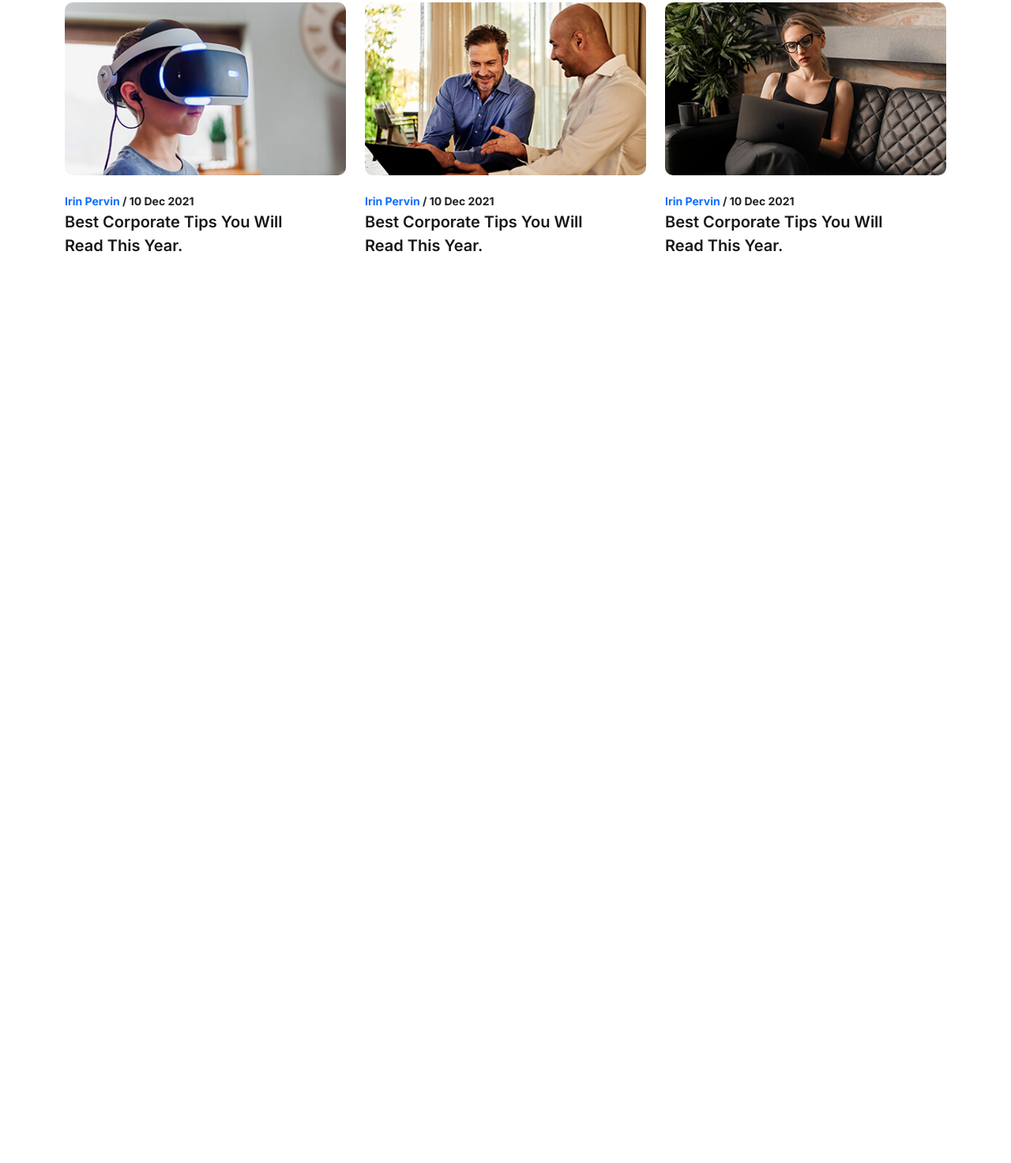
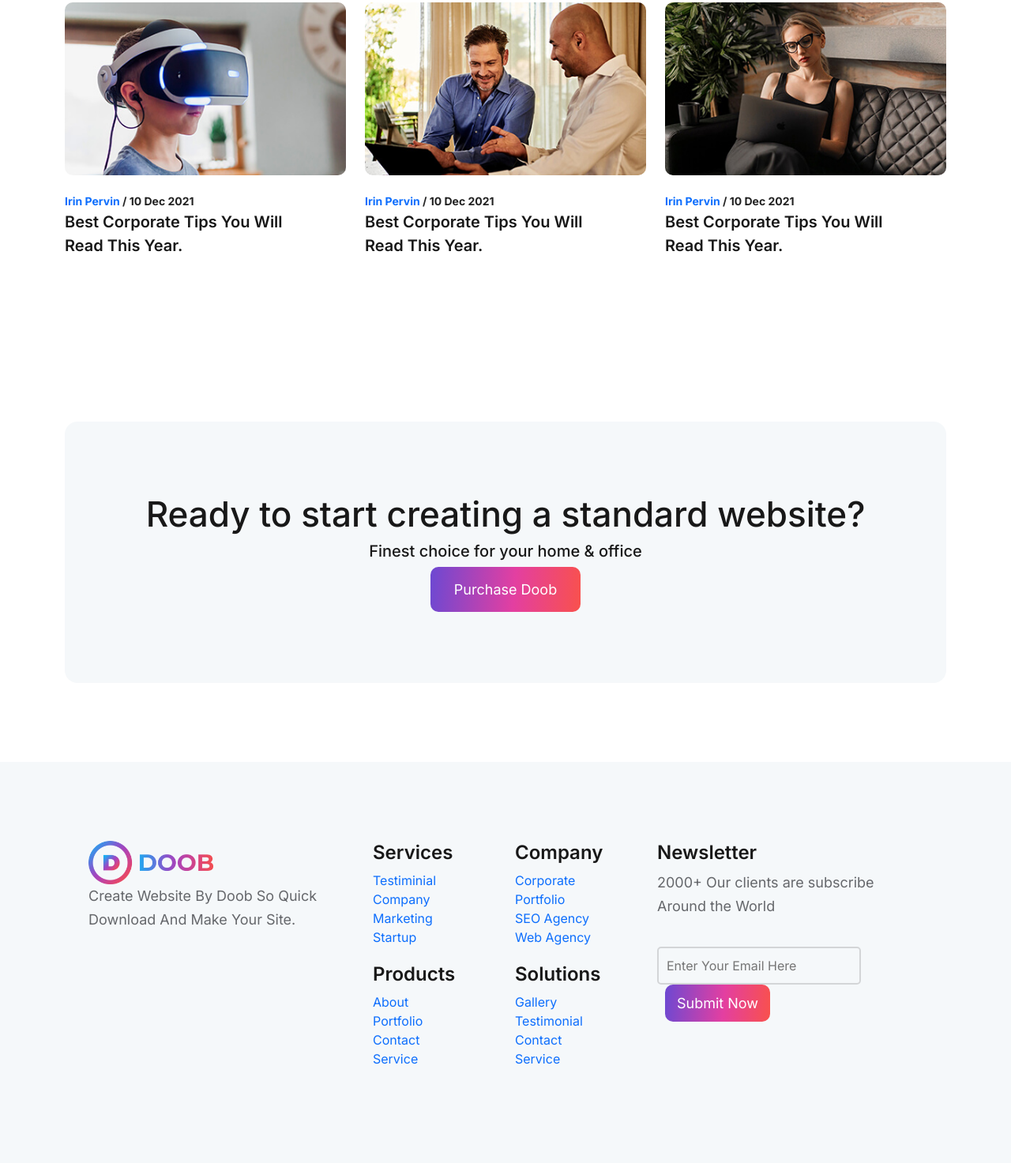
Before and after one commit to Alamin-Coding/Doob, a plain HTML site: page index.html in a window 1280 px wide. Shown: the part 6041-7514 px from the top of the page at 79% size. Before the commit the page ends 6475 px from the top, so only its background shows below. Drawn offline with nearby package versions, Linux system fonts and the light colour scheme.

Commit message:
Footer section Added

```diff
--- a/css/reset.css
+++ b/css/reset.css
@@ -154,7 +154,7 @@ button{
 	max-width: 385px;
 	margin: auto;
 }
- a.button{
+.button{
     padding: 15px 30px;
     border-radius: 10px;
     background: linear-gradient(95deg, var(--color-primary) 15%, var(--color-tertiary) 45%, var(--color-pink) 75%, var(--color-secondary) 100%) 95%/200% 100%;
--- a/css/style.css
+++ b/css/style.css
@@ -818,5 +818,37 @@ svg.feather.feather-cast{
 
 
 
-/* Service part start */
-/* Service part End */
+/* purchase part start */
+#purchase{
+    padding: 100px 0;
+}
+.purchase_item{
+    padding: 90px;
+    background: #f5f8fa;
+    border-radius: 16px;
+}
+/* purchase part End */
+
+
+/* Footer part start */
+#footer{
+    background: #f5f8fa;
+    padding: 100px;
+}
+.footer_item .logo{
+    width: 158px;
+}
+.footer_item .inner_item{
+    padding-bottom: 20px;
+}
+.footer_item .inner_item input{
+    border: 2px solid #00000024;
+    background: transparent;
+    padding: 10px;
+    border-radius: 5px;
+}
+.footer_item .inner_item button{
+    padding: 10px 15px;
+}
+
+/* Footer part End */
--- a/index.html
+++ b/index.html
@@ -869,15 +869,98 @@
     <!-- News part End -->
 
 
+    <!-- Purchase part start -->
+    <section id="purchase">
+        <div class="container">
+            <div class="row">
+                <div class="col-lg-12">
+                    <div class="purchase_item text-center">
+                        <h2>Ready to start creating a standard website?</h2>
+                        <h5>Finest choice for your home & office</h5>
+                        <a class="button" href="#">Purchase Doob</a>
+                    </div>
+                </div>
+            </div>
+        </div>
+    </section>
+    <!-- Purchase part End -->
 
 
+    <!-- Footer part start -->
+    <section id="footer">
+        <div class="container">
+            <div class="row">
+                <div class="col-lg-4">
+                    <div class="footer_item">
+                        <div class="logo">
+                            <img class="img-fluid" src="images/logo-dark.png" alt="logo">
+                        </div>
+                        <p>Create Website By Doob So Quick Download And Make Your Site.</p>
+                    </div>
+                </div>
+                <div class="col-lg-2">
+                    <div class="footer_item">
+                        <div class="inner_item">
+                            <h4>Services</h4>
+                            <ul>
+                                <li><a href="#">Testiminial</a></li>
+                                <li><a href="#">Company</a></li>
+                                <li><a href="#">Marketing</a></li>
+                                <li><a href="#">Startup</a></li>
+                            </ul>
+                        </div>
+                        <div class="inner_item">
+                            <h4>Products</h4>
+                            <ul>
+                                <li><a href="#">About</a></li>
+                                <li><a href="#">Portfolio</a></li>
+                                <li><a href="#">Contact</a></li>
+                                <li><a href="#">Service</a></li>
+                            </ul>
+                        </div>
+                    </div>
+                </div>
+                <div class="col-lg-2">
+                    <div class="footer_item">
+                        <div class="inner_item">
+                            <h4>Company</h4>
+                            <ul>
+                                <li><a href="#">Corporate</a></li>
+                                <li><a href="#">Portfolio</a></li>
+                                <li><a href="#">SEO Agency</a></li>
+                                <li><a href="#">Web Agency</a></li>
+                            </ul>
+                        </div>
+                        <div class="inner_item">
+                            <h4>Solutions</h4>
+                            <ul>
+                                <li><a href="#">Gallery</a></li>
+                                <li><a href="#">Testimonial</a></li>
+                                <li><a href="#">Contact</a></li>
+                                <li><a href="#">Service</a></li>
+                            </ul>
+                        </div>
+                    </div>
+                </div>
+                <div class="col-lg-4">
+                    <div class="footer_item">
+                        <div class="inner_item">
+                            <h4>Newsletter</h4>
+                            <p>2000+ Our clients are subscribe Around the World</p>
+                        </div>
+                        <div class="inner_item">
+                            <form action="">
+                                <input type="text" placeholder="Enter Your Email Here">
+                                <button class="button" type="button">Submit Now</button>
+                            </form>
+                        </div>
+                    </div>
+                </div>
+            </div>
+        </div>
+    </section>
+    <!-- Footer part End -->
 
-
-
-
-
-    <!-- Banner part start -->
-    <!-- Banner part End -->
 
     <script src="js/jquery-3.6.0.min.js"></script>
     <script src="js/bootstrap.bundle.min.js"></script>
```
